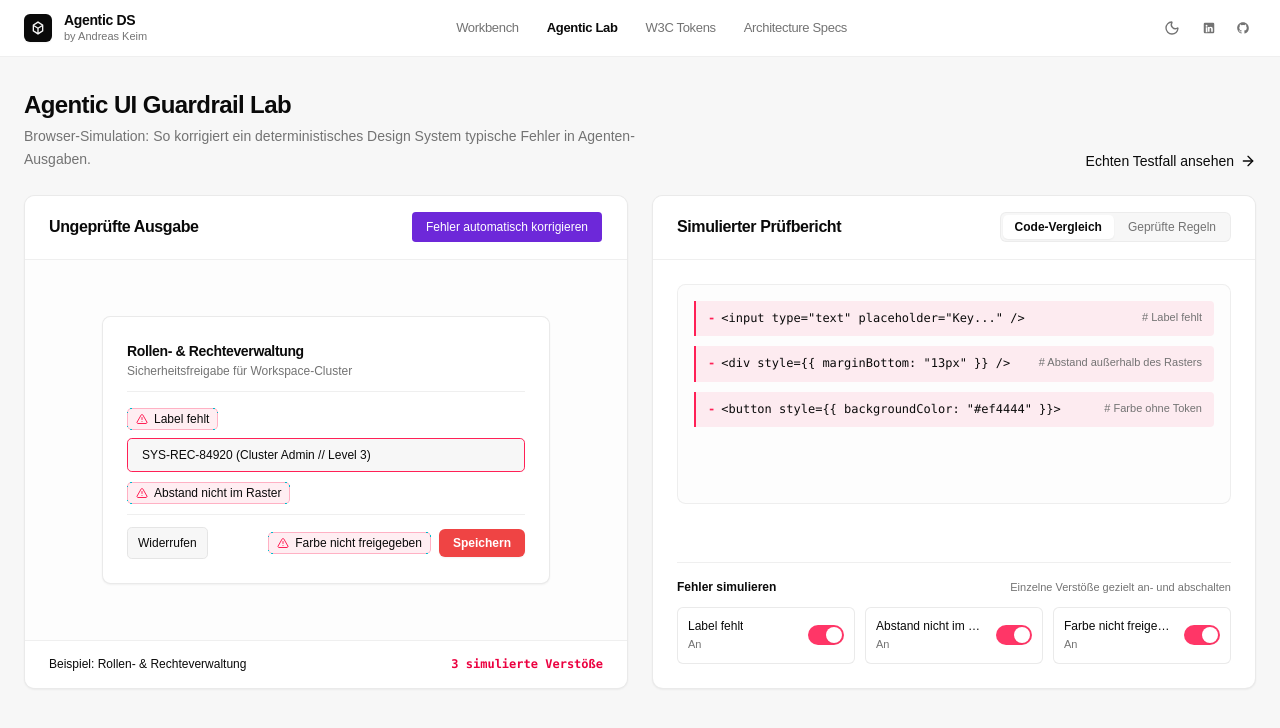
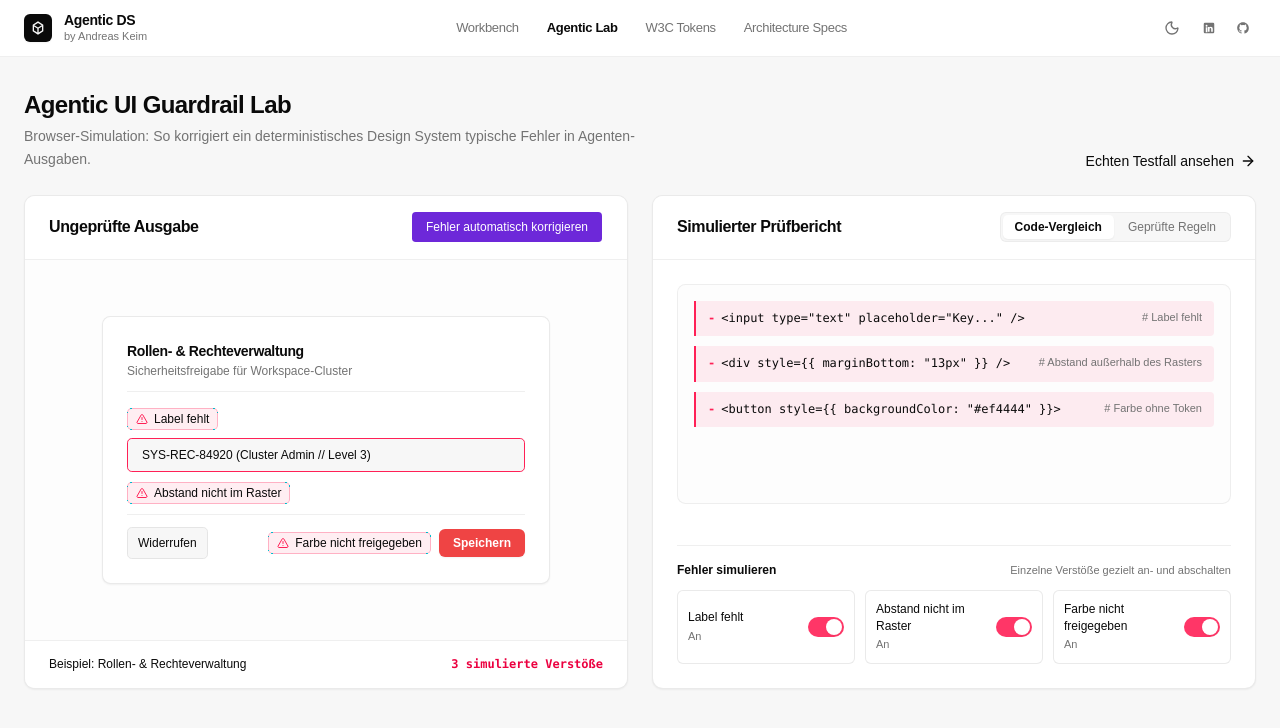
Before and after one commit to andreas-keim/agentic-design-system-playground, a React (Vite) app: page / in a window 1280 px wide. Both pictures are taken after a click on the button "Agentic Lab". Shown: the top 728 px of the page. Built offline with nearby package versions, Linux system fonts and the light colour scheme.

Commit message:
fix(lab): remove label truncation on simulation switches and allow multi-line wrap

```diff
--- a/src/showcase/AgenticLabView.tsx
+++ b/src/showcase/AgenticLabView.tsx
@@ -57,10 +57,10 @@ function SimulationSwitch({ label, checked, onChange }: SimulationSwitchProps) {
       role="switch"
       aria-checked={checked}
       onClick={onChange}
-      className="p-2.5 rounded-lg border border-border/80 bg-card hover:bg-muted/40 transition-colors cursor-pointer text-left flex items-center justify-between gap-2 focus-visible:outline-none focus-visible:ring-2 focus-visible:ring-primary/40 select-none group"
+      className="p-2.5 rounded-lg border border-border/80 bg-card hover:bg-muted/40 transition-colors cursor-pointer text-left flex items-center justify-between gap-2 focus-visible:outline-none focus-visible:ring-2 focus-visible:ring-primary/40 select-none group h-full"
     >
       <div className="flex flex-col min-w-0 pr-1">
-        <span className="text-xs font-medium text-foreground truncate">
+        <span className="text-xs font-medium text-foreground leading-snug">
           {label}
         </span>
         <span className="text-[11px] text-muted-foreground mt-0.5">
```
